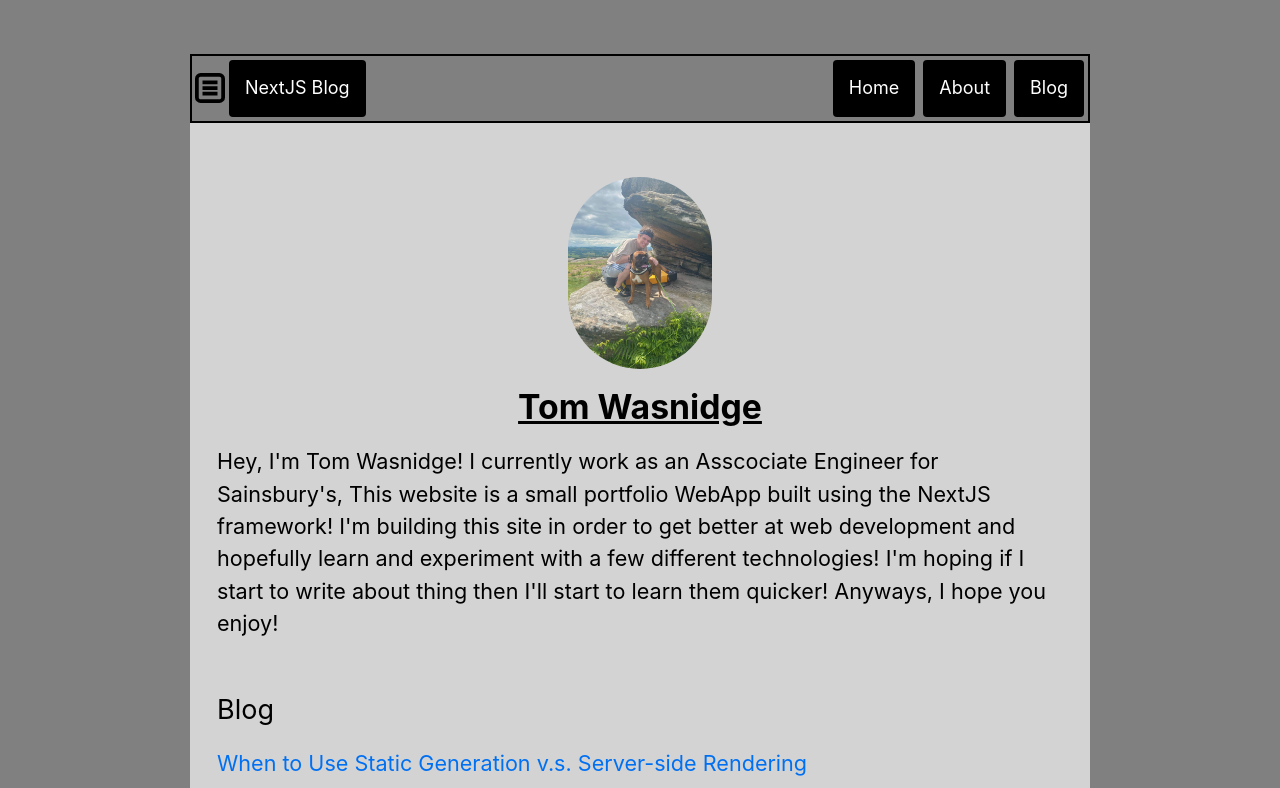
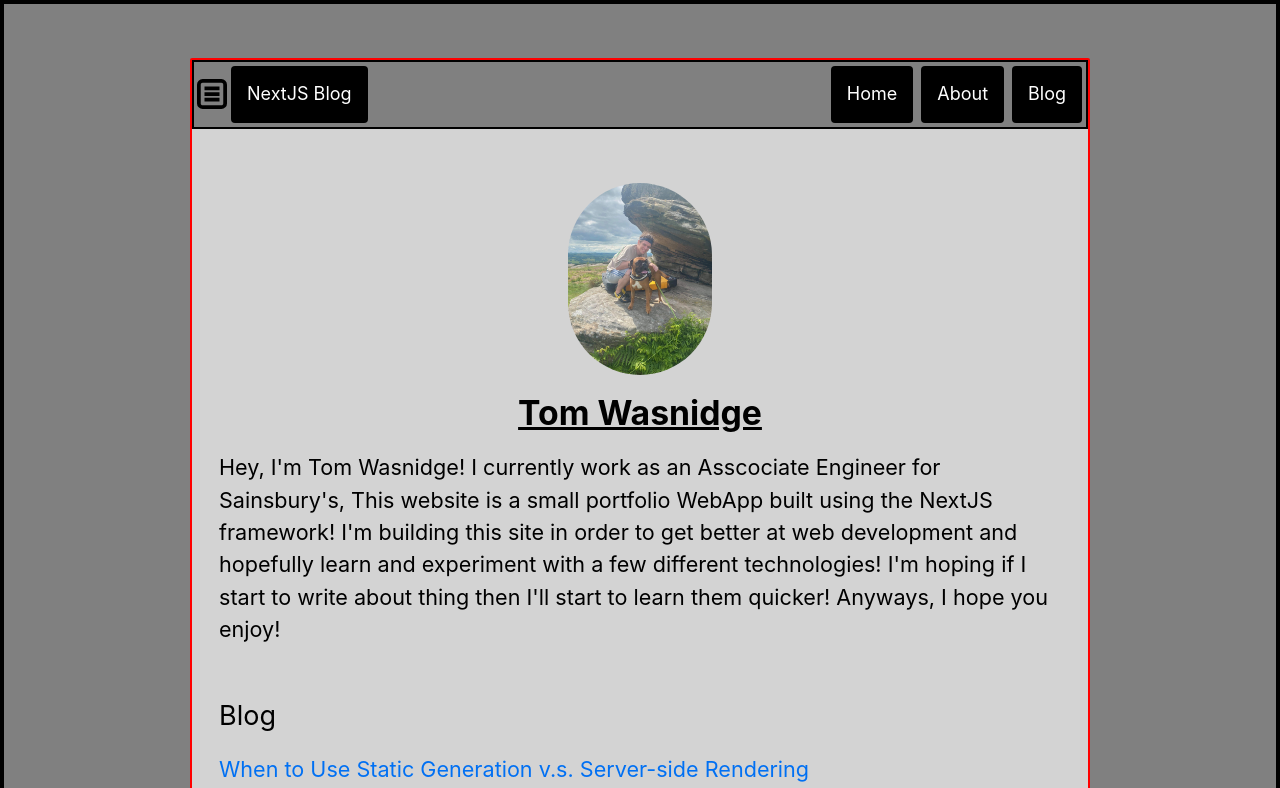
Before and after one commit to wozza0212/AnotherNextProject, a Next.js app: page / in a window 1280 px wide. Shown: the top 788 px of the page. Built offline with nearby package versions, Linux system fonts and the light colour scheme.

Commit message:
adding borders to pages

```diff
--- a/components/layout.module.css
+++ b/components/layout.module.css
@@ -4,6 +4,7 @@
   margin: 3rem auto 6rem;
   background-color: lightgray;
   border-radius: 2px;
+  border: red 2px solid;
 }
 
 .container {
@@ -11,6 +12,7 @@
   padding: 0 1rem;
   margin: 3rem auto 6rem;
   background-color: lightgray;
+
 }
 
 .header {
--- a/styles/global.css
+++ b/styles/global.css
@@ -10,7 +10,8 @@ body {
     Cantarell, Fira Sans, Droid Sans, Helvetica Neue, sans-serif;
   line-height: 1.6;
   font-size: 18px;
-  background-color: grey
+  background-color: grey;
+  border: black 2px solid;
 
 }
 
```
